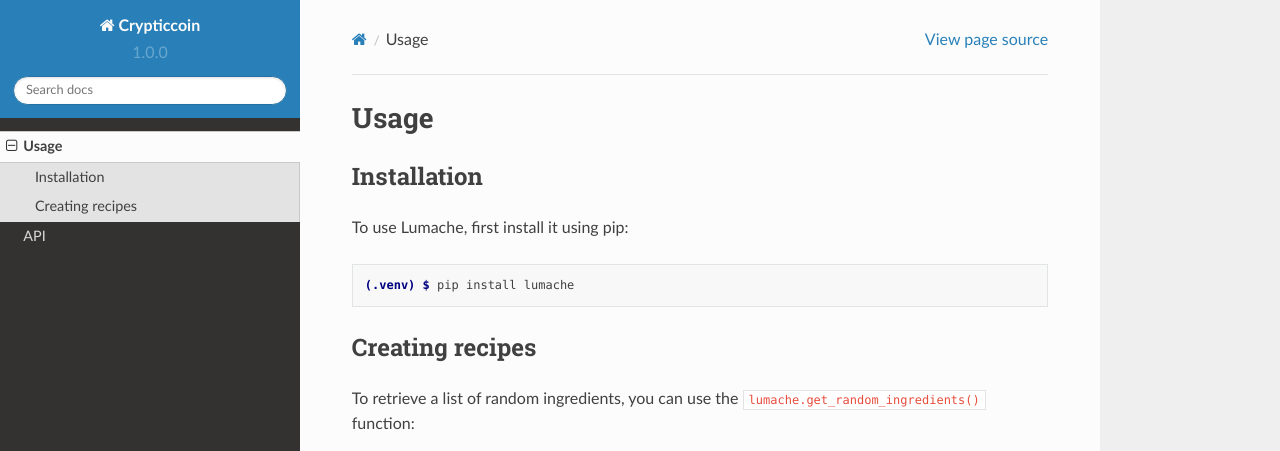
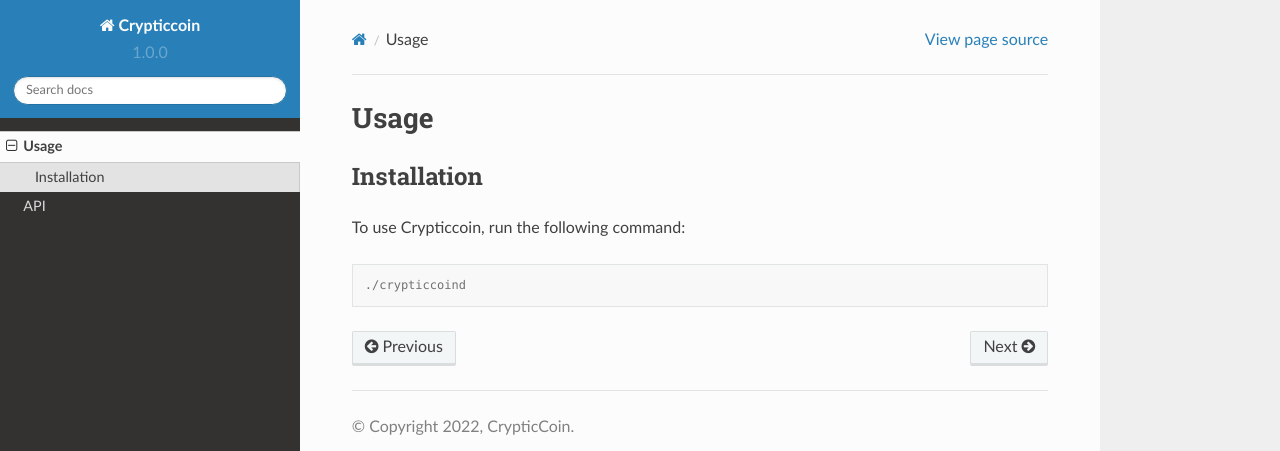
Before and after one commit to crypticcoin-renewed/crypticcoin-docs, a Sphinx documentation site: the page built from docs/source/usage.rst, in a window 1280 px wide and 1095 px high. Shown: the top 451 px of the window. Built offline with Sphinx 7.4.7 and the Read the Docs theme 2.0.0, drawn with Linux system fonts in a browser that asks for light colours; some of the changed text lies outside the part shown.

Commit message:
Update usage.rst

```diff
--- a/docs/source/usage.rst
+++ b/docs/source/usage.rst
@@ -6,28 +6,8 @@
 Installation
 ------------
 
-To use Lumache, first install it using pip:
+To use Crypticcoin, run the following command:
 
 .. code-block:: console
 
-   (.venv) $ pip install lumache
-
-Creating recipes
-----------------
-
-To retrieve a list of random ingredients,
-you can use the ``lumache.get_random_ingredients()`` function:
-
-.. autofunction:: lumache.get_random_ingredients
-
-The ``kind`` parameter should be either ``"meat"``, ``"fish"``,
-or ``"veggies"``. Otherwise, :py:func:`lumache.get_random_ingredients`
-will raise an exception.
-
-.. autoexception:: lumache.InvalidKindError
-
-For example:
-
->>> import lumache
->>> lumache.get_random_ingredients()
-['shells', 'gorgonzola', 'parsley']
+   ./crypticcoind
```
